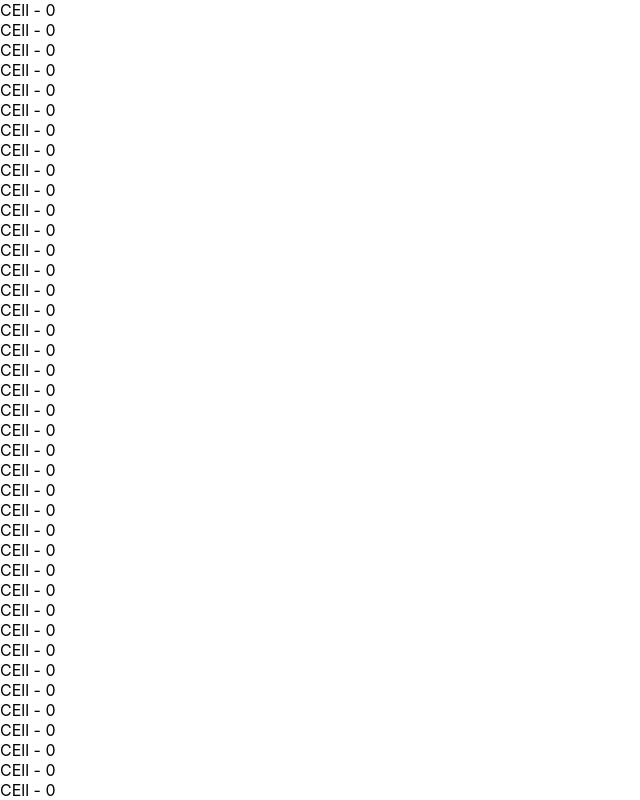
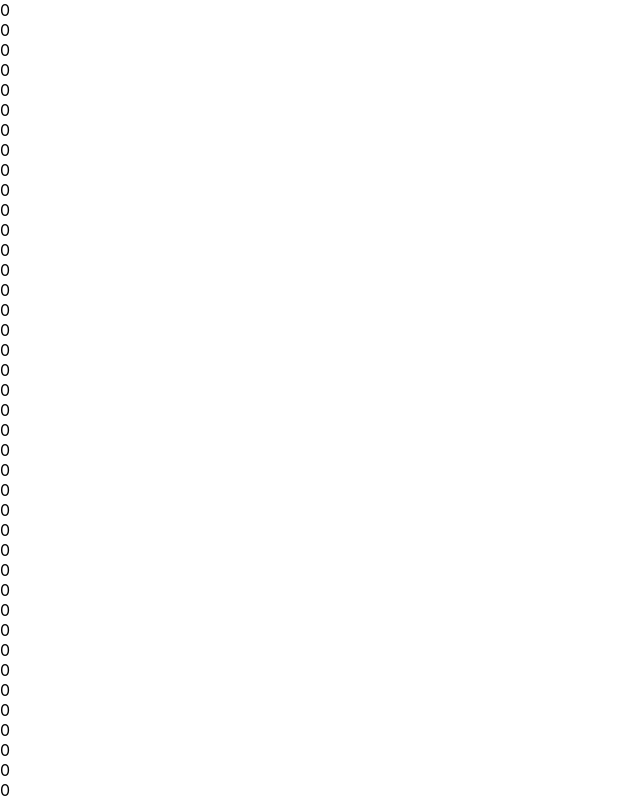
Before and after one commit to nissacG/react-hooks-tetris, a React (Create React App) app: page / in a window 1280 px wide. Shown: the top 800 px of the page, without its empty margins (0-640 px from the left). Built offline with nearby package versions, Linux system fonts and the light colour scheme.

Commit message:
correct type typing

```diff
--- a/src/components/Cell.tsx
+++ b/src/components/Cell.tsx
@@ -1,12 +1,12 @@
 import React, { FC } from 'react'
 
 interface CellProps {
-  type: string
+  type: number
 }
 
 const Cell: FC<CellProps> = ({ type }) => (
   <div>
-    CEll - {type}
+    {type}
   </div>
 )
 export default Cell
```
